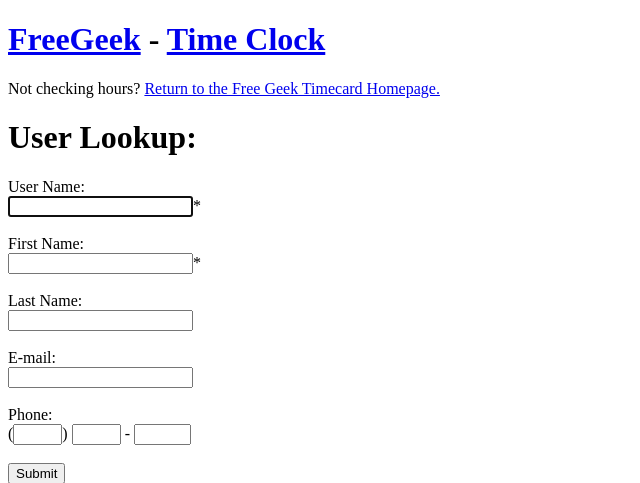
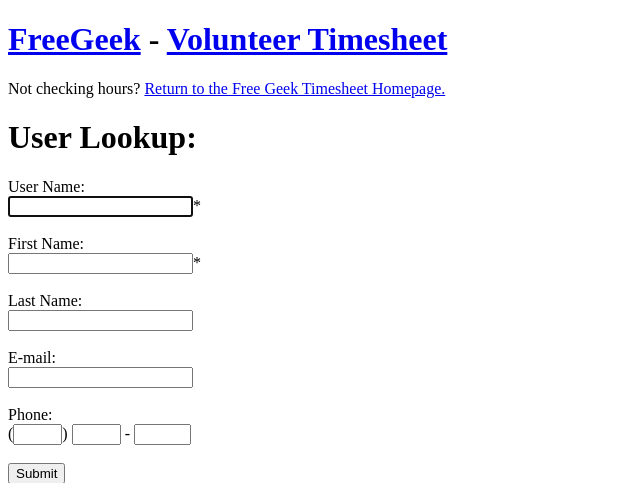
Before and after one commit to wardred/timecard, a PHP site: page /user.php in a window 1280 px wide. Shown: the top 483 px of the page, without its empty margins (0-640 px from the left). Run offline with PHP 8.4, Linux system fonts and the light colour scheme; the visitor is signed in with stand-in values (Sample User, id 1).

Commit message:
Change timecard lines to Freegeek Volunteer Timesheet. Also remove redundant account lookup page.

```diff
--- a/www/public_html/create.php
+++ b/www/public_html/create.php
@@ -13,7 +13,7 @@
   <div class="head"><h1><a href="index.php">FreeGeek</a> -
                         <a href="create.php">New User Form</a></h1></div>
   <div class="text">Not creating an account?
-       <a href="index.php">Return to the Free Geek Timecard Homepage.</a>
+       <a href="index.php">Return to the Free Geek Volunteer Timesheet Homepage.</a>
   </div>
   <h2>User Input:</h2>
   <div class="form_container">
--- a/www/public_html/management.php
+++ b/www/public_html/management.php
@@ -13,7 +13,7 @@
 ?>
 <html lang="en">
 <head>
-  <title>FreeGeek Timecard Management Screen</title>
+  <title>FreeGeek Volunteer Timesheet Management Screen</title>
   <link rel="stylesheet" type="text/css" href="style/main.css">
 </head>
 <body>
@@ -22,7 +22,7 @@
   echo '<div class="logout"><a href="logout.php">Logout</a></div>';
 }
 ?>
-  <div class="head"><h1><a href="index.php">FreeGeek Timecard</a> -
+  <div class="head"><h1><a href="index.php">FreeGeek Volunteer Timesheet</a> -
                         <a href="management.php">Management</a></h1>
   </div>
   <!--<div>-->
@@ -46,7 +46,7 @@
     echo '<div class="info">User Updated</div>';
   } else {
     echo '<div class="warn">Something went wrong.
-          Let the timecard maintainer know.</div>';
+          Let the timesheet maintainer know.</div>';
   }
 } elseif( isset($_POST['logout_all']) ){
   log_everybody_out($conn);
--- a/www/public_html/user.php
+++ b/www/public_html/user.php
@@ -4,7 +4,7 @@
 ?>
 <html lang="en">
 <head>
-  <title>FreeGeek Timecard User Screen</title>
+  <title>FreeGeek Timesheet User Screen</title>
   <link rel="stylesheet" type="text/css" href="style/main.css">
   <meta http-equiv="refresh"
         content="180;url=http://timecard.freegeektwincities.org/index.php">
@@ -16,16 +16,16 @@
 if( ( isset($_GET['checkin']) && $_GET['checkin'] == 'true') ||
     ( isset($_POST['request']) && $_POST['request'] == 'checkin') ){
   ?> <h1><a href="index.php">FreeGeek</a> -
-      <a href="user.php?checkin=true">Time Clock</a></h1>
+      <a href="user.php?checkin=true">Volunteer Timesheet</a></h1>
   <div class="text">Not checking in?
-       <a href="index.php">Return to the Free Geek Timecard Homepage.</a>
+       <a href="index.php">Return to the Free Geek Timesheet Homepage.</a>
   </div> <?php
   $request="checkin";
 } else { # Should probably make this part of the if else blocks below
   ?> <h1><a href="index.php">FreeGeek</a> -
-      <a href="user.php?hours=true">Time Clock</a></h1>
+      <a href="user.php?hours=true">Volunteer Timesheet</a></h1>
   <div class="text">Not checking hours?
-       <a href="index.php">Return to the Free Geek Timecard Homepage.</a>
+       <a href="index.php">Return to the Free Geek Timesheet Homepage.</a>
   </div> <?php
   $request="hours";
 }
```
Also changed, not shown: www/public_html/index.php (+3 -5 lines).
